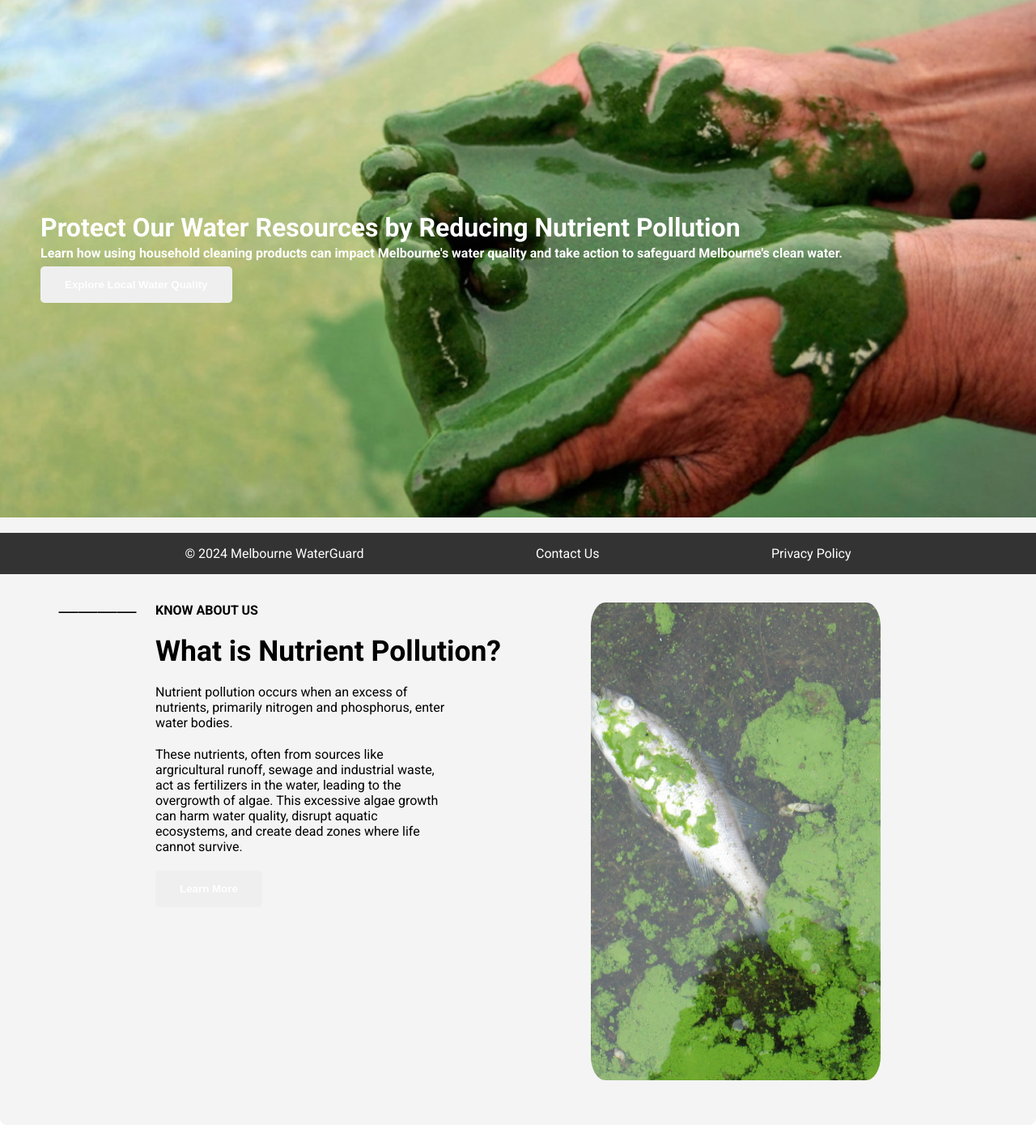
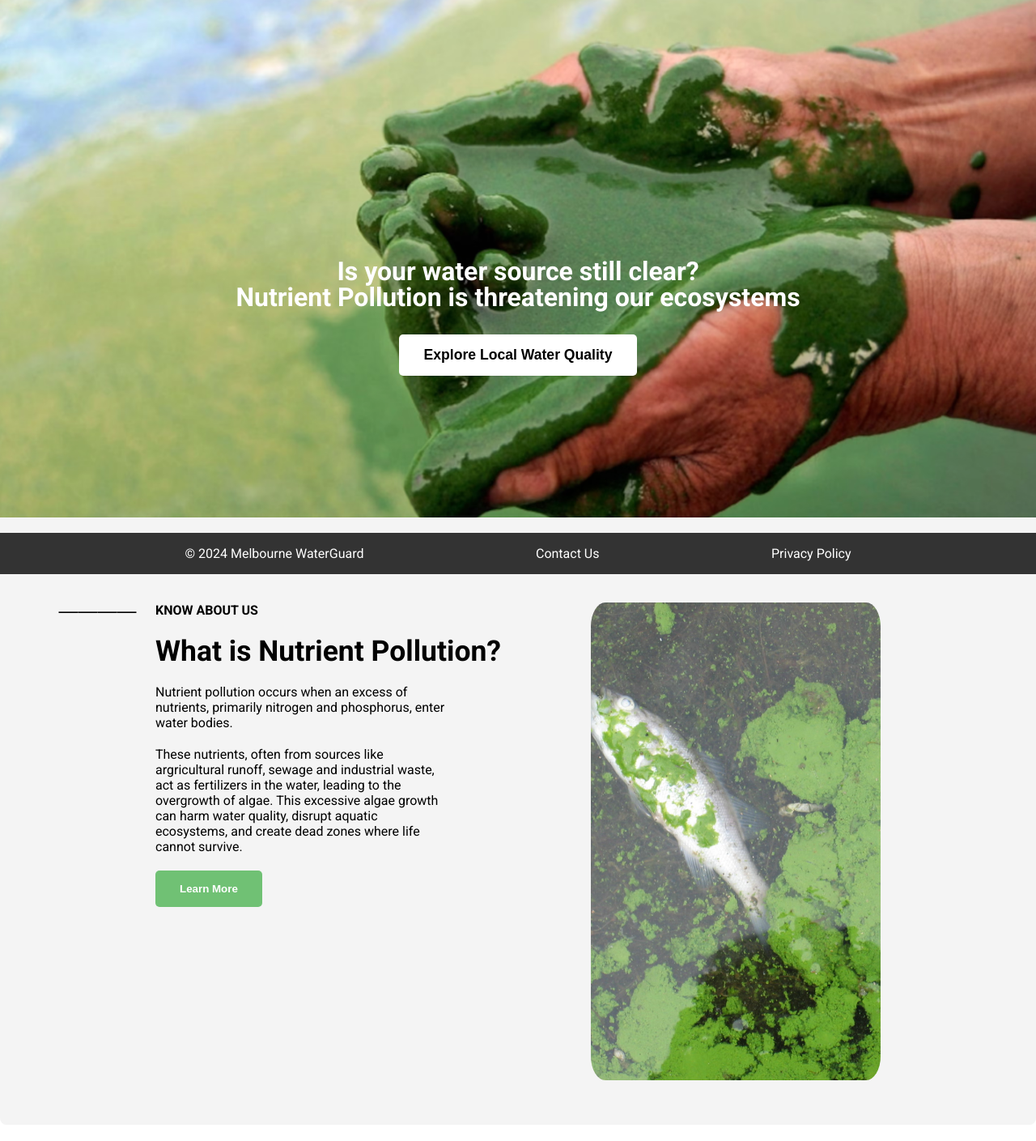
Before and after one commit to HappyGuyTeitoku/FIT5120_Coral-Guardian, a Flask app: page / in a window 1280 px wide. Shown: the part 91-1500 px from the top of the page at 81% size. Run offline with Flask 3, Linux system fonts and the light colour scheme.

Commit message:
Changed class names and homepage design

```diff
--- a/templates/homepage.html
+++ b/templates/homepage.html
@@ -9,12 +9,13 @@
 
     <!-- Homepage Thumbnail -->
     <div class="container">
-        <div class="content home-thumbnail-text image-background home-thumbnail-slideshow">
-            <div class="text-section">
-                <h1>Protect Our Water Resources by Reducing Nutrient Pollution</h1>
-                <p>Learn how using household cleaning products can impact Melbourne's water quality and take action to safeguard Melbourne's clean water.</p>
-            <button onclick="window.location.href='{{ url_for('waterqualitymap') }}'">Explore Local Water Quality</button>
-
+        <div class="content image-background home-thumbnail home-thumbnail-slideshow">
+            <div class="home-thumbnail-text">
+                <h1>Is your water source still clear?<br>Nutrient Pollution is threatening our ecosystems</h1>
+                <div class="spacer"></div>
+                <button class="secondary-button"
+                        style="font-size: 110%;"
+                        onclick="window.location.href='{{ url_for('waterqualitymap') }}'">Explore Local Water Quality</button>
             </div>
         </div>
     </div>
@@ -29,7 +30,7 @@
                 <h2 class="text-section-question">What is Nutrient Pollution?</h2>
                 <p class="text-section-content">Nutrient pollution occurs when an excess of nutrients, primarily nitrogen and phosphorus, enter water bodies.</p>
                 <p class="text-section-content">These nutrients, often from sources like argricultural runoff, sewage and industrial waste, act as fertilizers in the water, leading to the overgrowth of algae. This excessive algae growth can harm water quality, disrupt aquatic ecosystems, and create dead zones where life cannot survive.</p>
-                <button onclick="window.location.href='{{ url_for('learnmore') }}'">Learn More</button>
+                <button class="primary-button" onclick="window.location.href='{{ url_for('learnmore') }}'">Learn More</button>
             </div>
             <div class="image-section">
                 <img src="../static/dead_fish.jpg" />
```
